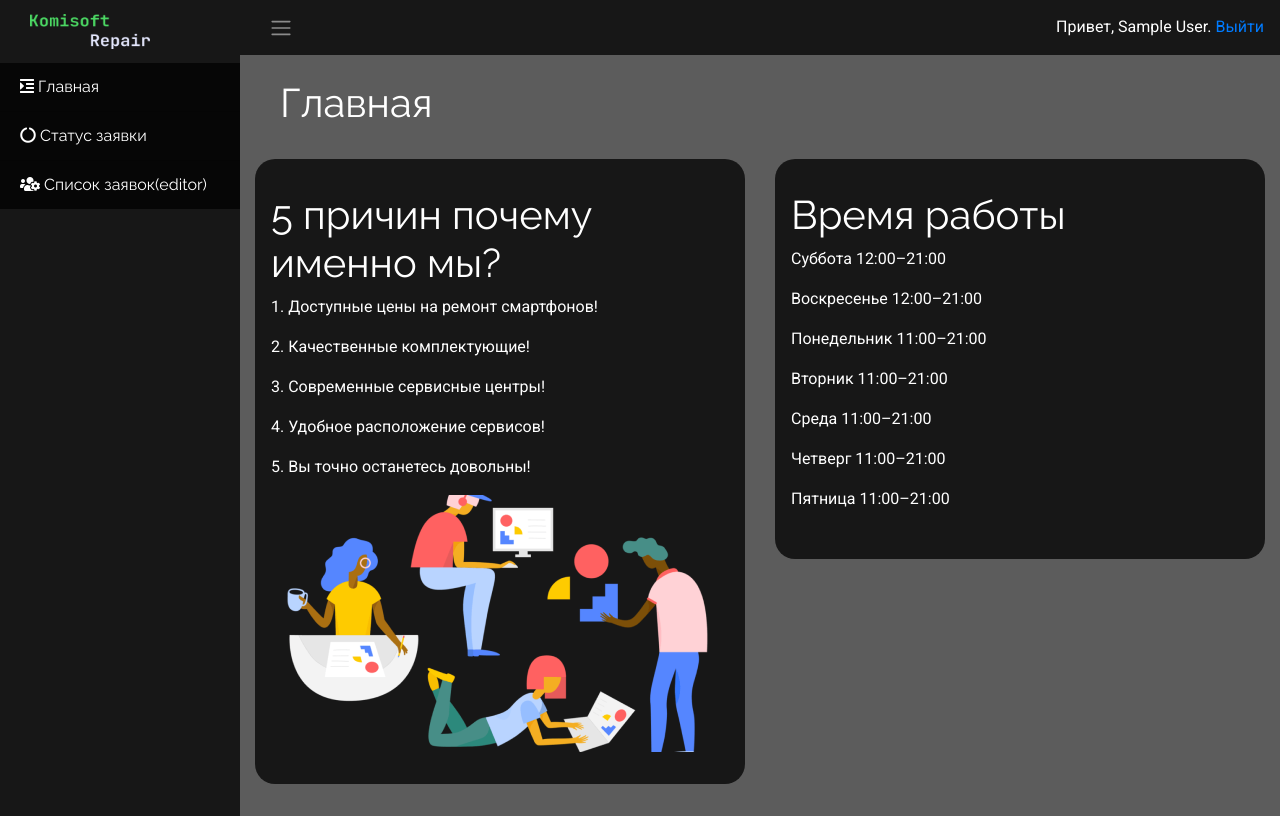
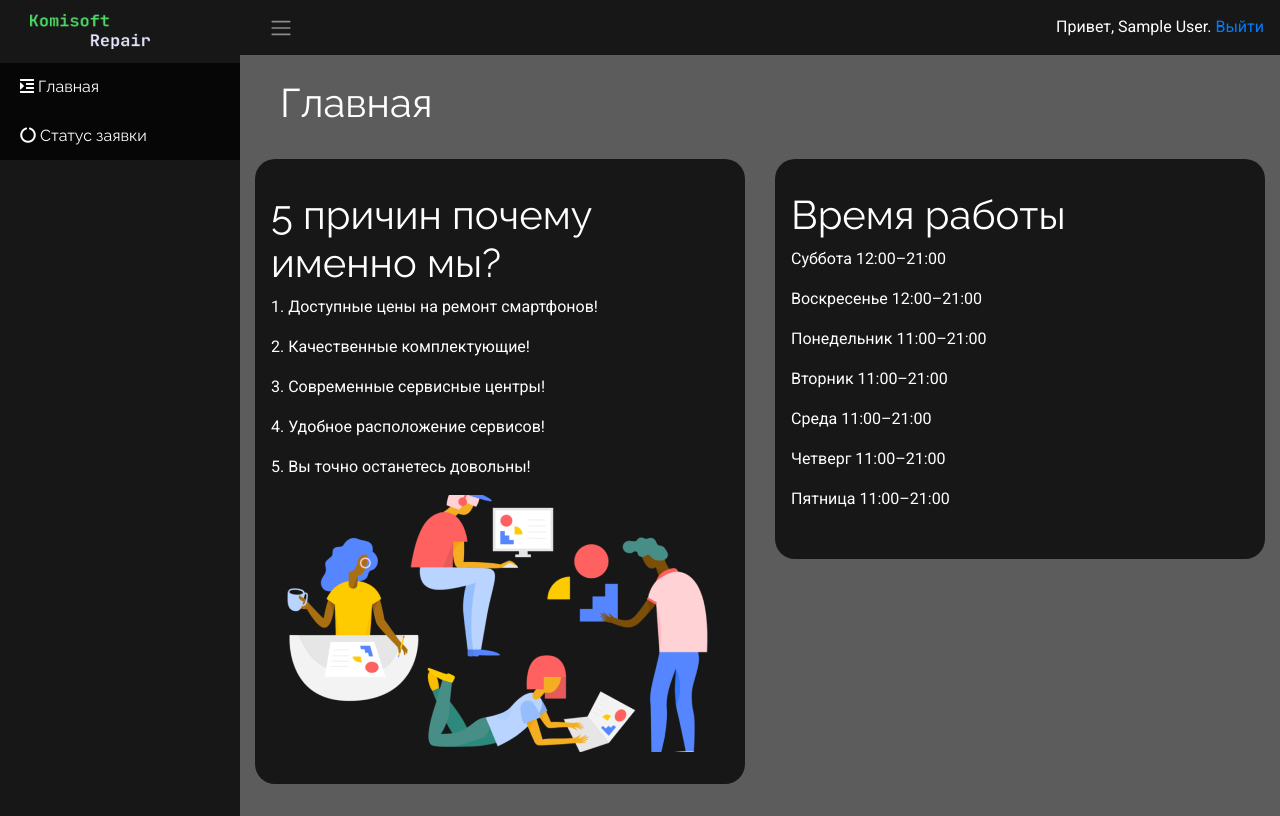
Before and after one commit to iHackFX/vkhack_komi202010_Site, a PHP site: page /index.php in a window 1280 px wide. Run offline with PHP 8.4, Linux system fonts and the light colour scheme; the visitor is signed in with stand-in values (Sample User, id 1); data that the repository does not hold is empty; some libraries are stand-ins or nearby versions.

Commit message:
Fix panel

```diff
--- a/engine.php
+++ b/engine.php
@@ -128,7 +128,7 @@ class engine
           <div class="list-group list-group-flush">
             <a href="/" class="list-group-item list-group-item-action bg-dark"><i class="fas fa-indent"></i> Главная</a>
             <a href="/check.php" class="list-group-item list-group-item-action bg-dark"><i class="fas fa-circle-notch"></i> Статус заявки</a>
-            <?= isset(self::getUserType()[0]) || engine::getUserType()[1] != 1 ? '<a href=/editstat.php class="list-group-item list-group-item-action bg-dark"><i class="fas fa-users-cog"></i> Список заявок(editor)</a>' : null ?>
+            <?= isset(self::getUserType()[0]) ? '<a href=/editstat.php class="list-group-item list-group-item-action bg-dark"><i class="fas fa-users-cog"></i> Список заявок(editor)</a>' : null ?>
             <?= self::getUserType()[1] == 1 ? '<a href="/admin.php" class="list-group-item list-group-item-action bg-dark"><i class="fas fa-user-cog"></i> Admin</a>' : null ?>
           </div>
         </div>
```
